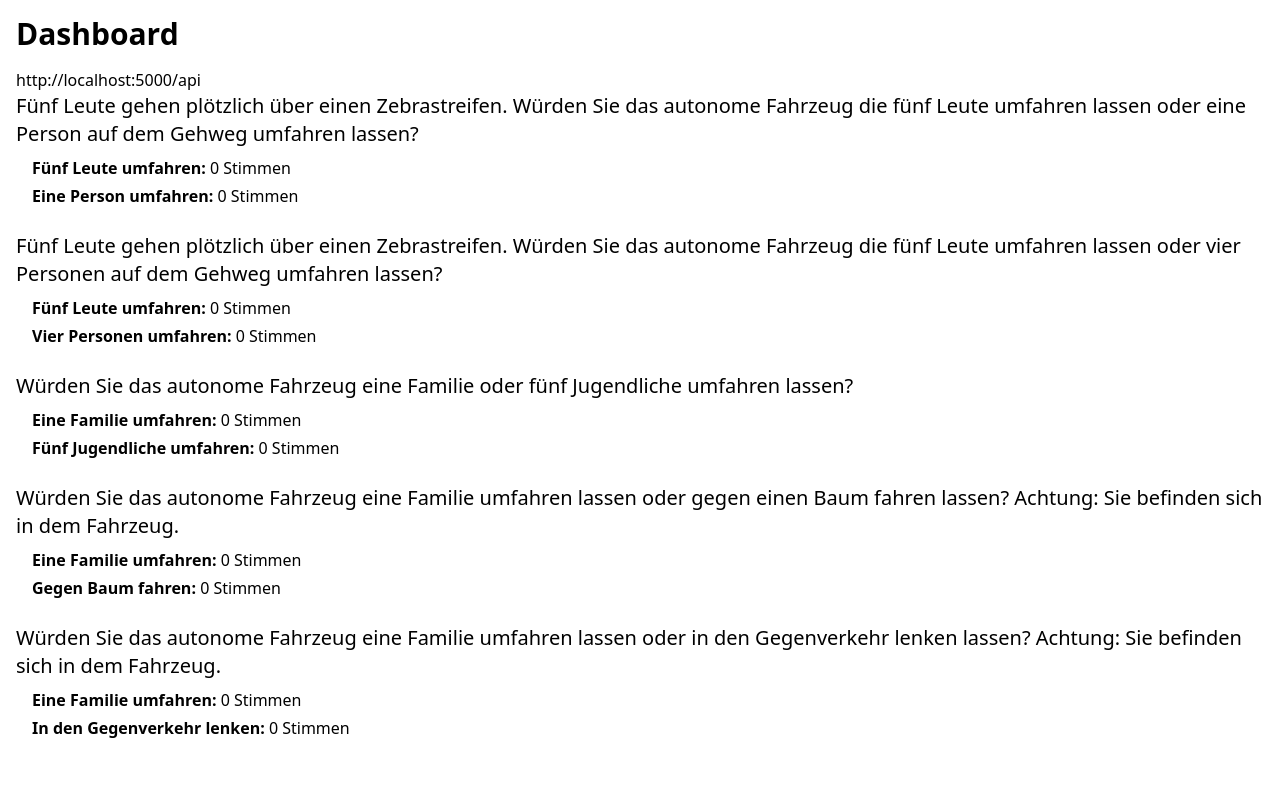
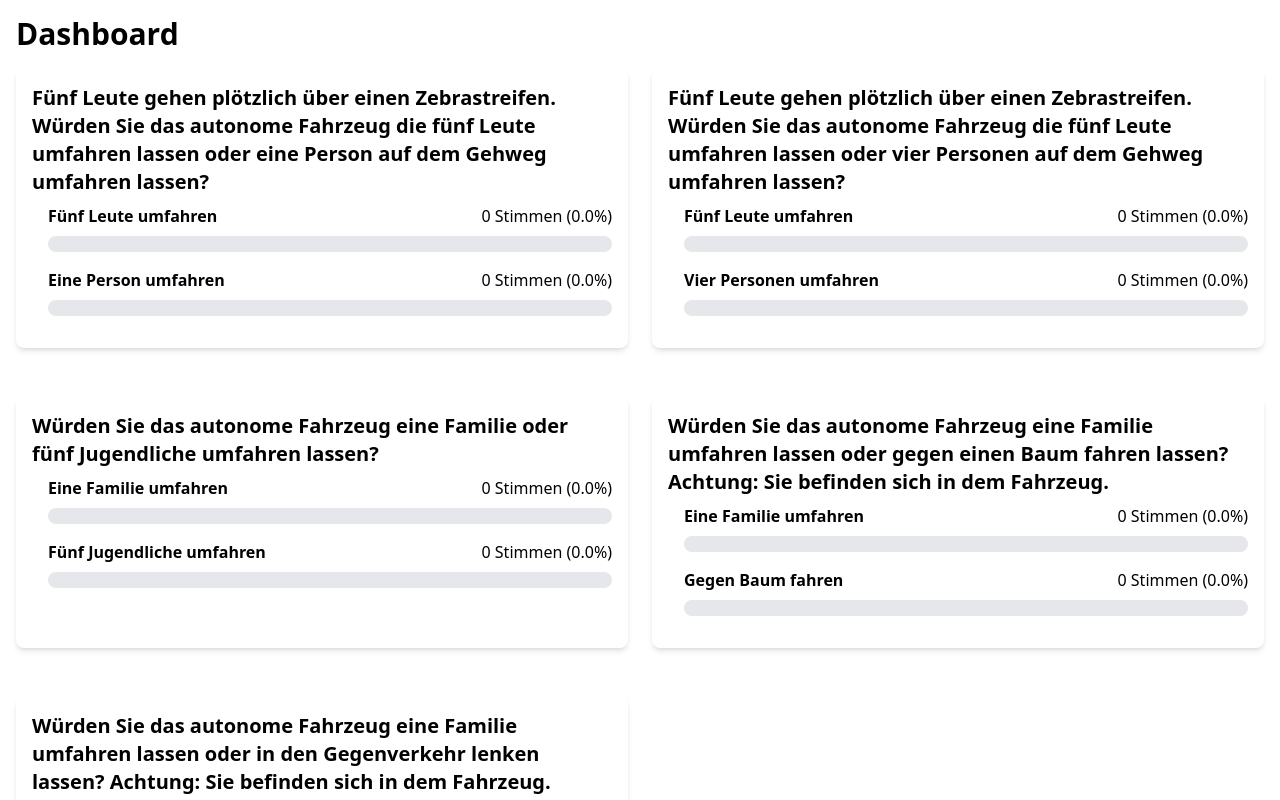
Before and after one commit to david-stefan-hermann/trolley-problem, a React (Vite) app in the folder trolley-problem-frontend/: page /dashboard in a window 1280 px wide. Shown: the top 800 px of the page. Built offline with nearby package versions, Linux system fonts and the light colour scheme; no server answers.

Commit message:
changed dashboard design

```diff
--- a/trolley-problem-frontend/src/components/dashboard/DashItem.jsx
+++ b/trolley-problem-frontend/src/components/dashboard/DashItem.jsx
@@ -1,16 +1,27 @@
 import React from 'react'
 
-const DashItem = ({ scenarioID, scenario, response }) => {
+const DashItem = ({ scenario, response }) => {
+  const totalVotes = response ? Object.values(response.votes).reduce((a, b) => a + b, 0) : 0
+
   return (
-        <div key={scenarioID} className="mb-6">
-            <h2 className="text-xl mb-2">{scenario.question}</h2>
+    <div className="bg-white shadow-md rounded-lg p-4 mb-6 w-full">
+      <h2 className="text-xl font-bold mb-2">{scenario.question}</h2>
       <div className="ml-4">
         {scenario.outcomes.map((outcome, index) => {
           const voteCount = response ? response.votes[`option${index + 1}`] : 0
+          const votePercentage = totalVotes ? (voteCount / totalVotes) * 100 : 0
           return (
-                        <div key={index} className="mb-1">
-                            <span className="font-semibold">{outcome.option}: </span>
-                            <span>{voteCount} Stimmen</span>
+            <div key={index} className="mb-4">
+              <div className="flex justify-between">
+                <span className="font-semibold">{outcome.option}</span>
+                <span>{voteCount} Stimmen ({votePercentage.toFixed(1)}%)</span>
+              </div>
+              <div className="w-full bg-gray-200 rounded-full h-4 mt-2">
+                <div
+                  className="bg-blue-500 h-4 rounded-full"
+                  style={{ width: `${votePercentage}%` }}
+                ></div>
+              </div>
             </div>
           )
         })}
--- a/trolley-problem-frontend/src/components/dashboard/dashboard.jsx
+++ b/trolley-problem-frontend/src/components/dashboard/dashboard.jsx
@@ -23,11 +23,12 @@ const Dashboard = () => {
   return (
     <div className="p-4">
       <h1 className="text-3xl font-bold mb-4">Dashboard</h1>
-      <p>{`${config?.API_URL}`}</p>
-      {scenarios.map((scenario, idx) => {
-        const response = responses.find((res) => res.scenarioID === idx)
-        return <DashItem key={idx} scenarioID={idx} scenario={scenario} response={response} />
-      })}
+      <div className="grid grid-cols-1 md:grid-cols-2 gap-6">
+        {scenarios.map((scenario) => {
+          const response = responses.find((res) => res.scenarioId === scenario.id)
+          return <DashItem key={scenario.id} scenario={scenario} response={response} />
+        })}
+      </div>
     </div>
   )
 }
```
Lines whose indentation alone changed are shown as unchanged.
